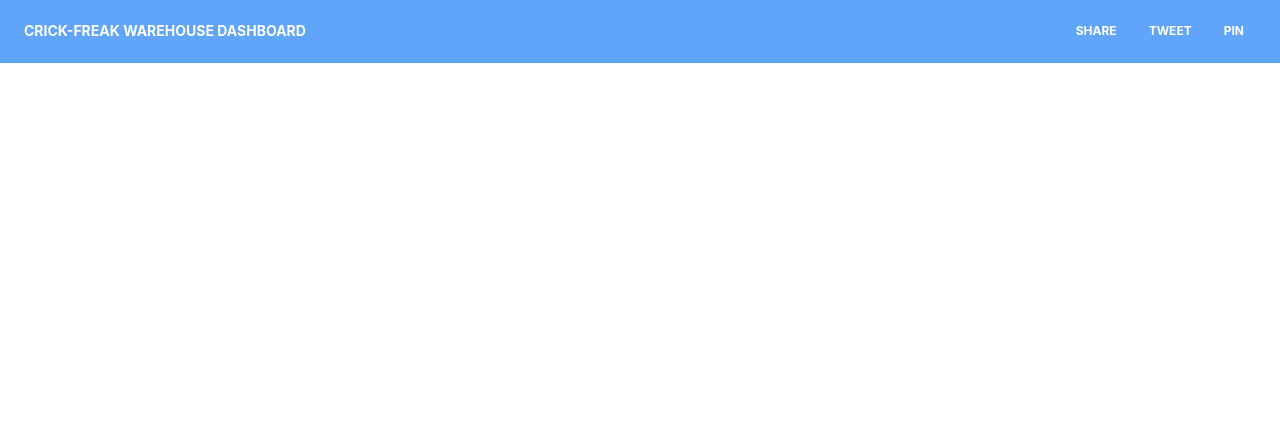
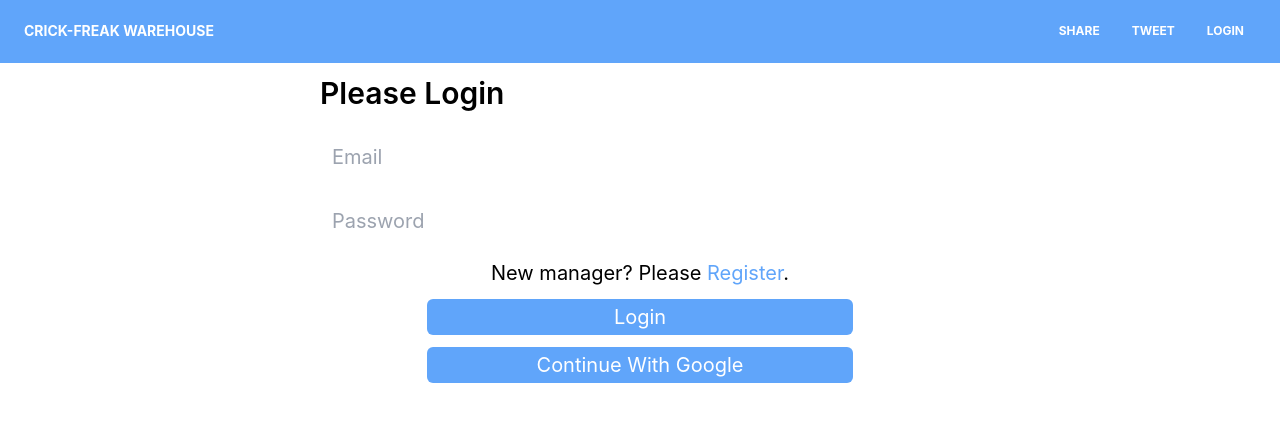
Before and after one commit to Labib2003/Inventory_Management_Website_CLIENT, a React (Create React App) app: page /login in a window 1280 px wide. Shown: the top 422 px of the page. Built offline with nearby package versions, Linux system fonts and the light colour scheme.

Commit message:
login and register page added

```diff
--- a/package.json
+++ b/package.json
@@ -7,8 +7,10 @@
     "@testing-library/jest-dom": "^5.16.4",
     "@testing-library/react": "^13.1.1",
     "@testing-library/user-event": "^13.5.0",
+    "firebase": "^9.7.0",
     "react": "^18.1.0",
     "react-dom": "^18.1.0",
+    "react-firebase-hooks": "^5.0.3",
     "react-router-dom": "^6.3.0",
     "react-scripts": "5.0.1",
     "web-vitals": "^2.1.4"
--- a/src/App.js
+++ b/src/App.js
@@ -1,6 +1,8 @@
 import { Route, Routes } from 'react-router-dom';
 import './App.css';
 import Home from './components/pages/Home/Home';
+import Login from './components/pages/Login/Login';
+import Register from './components/pages/Login/Register';
 import Navbar from './components/sharedPages/Navbar';
 
 function App() {
@@ -10,6 +12,8 @@ function App() {
       <Routes>
         <Route path='/' element={<Home></Home>} />
         <Route path='/home' element={<Home></Home>} />
+        <Route path='/login' element={<Login></Login>} />
+        <Route path='/register' element={<Register></Register>} />
       </Routes>
     </div>
   );
--- a/src/components/pages/Home/Banner/Banner.js
+++ b/src/components/pages/Home/Banner/Banner.js
@@ -5,7 +5,7 @@ const Banner = () => {
         <div className='flex justify-around container mx-auto mb-5'>
             <div className='w-1/2 text-left my-auto'>
                 <h1 className='text-5xl font-semibold mb-5'>Welcome to Crick-Freak warehouse</h1>
-                <p className='text-xl leading-relaxed'>Here you can manager your inventory by shipping/adding products to your collection.</p>
+                <p className='text-xl leading-relaxed'>Here you can manage your inventory by shipping/adding products to your collection.</p>
             </div>
             <img className='w-2/6 my-auto' src='banner4a10.png'></img>
         </div>
--- /dev/null
+++ b/src/components/pages/Login/Login.js
@@ -0,0 +1,21 @@
+import React from 'react';
+import { Link } from 'react-router-dom';
+
+const Login = () => {
+    return (
+        <div className='container mx-auto'>
+            <div className='w-1/2 mx-auto'>
+                <h3 className='text-3xl font-semibold mb-5 text-left'>Please Login</h3>
+                <form className='flex flex-col text-xl'>
+                    <input className='p-3 mb-3 rounded-md' type='email' placeholder='Email' required></input>
+                    <input className='p-3 mb-3 rounded-md' type='password' placeholder='Password' required></input>
+                    <p className='mb-3'>New manager? Please <Link to='/register' className='text-blue-400'>Register</Link>.</p>
+                    <input className='w-2/3 mx-auto text-white bg-blue-400 hover:bg-blue-500 rounded-md px-3 py-1 mb-3' type='submit' value='Login' />
+                    <button className='w-2/3 mx-auto text-white bg-blue-400 hover:bg-blue-500 rounded-md px-3 py-1'>Continue With Google</button>
+                </form>
+            </div>
+        </div>
+    );
+};
+
+export default Login;
--- /dev/null
+++ b/src/components/pages/Login/Register.js
@@ -0,0 +1,21 @@
+import React from 'react';
+import { Link } from 'react-router-dom';
+
+const Register = () => {
+    return (
+        <div className='container mx-auto'>
+            <div className='w-1/2 mx-auto'>
+                <h3 className='text-3xl font-semibold mb-5 text-left'>Please Register</h3>
+                <form className='flex flex-col text-xl'>
+                    <input className='p-3 mb-3 rounded-md' type='text' placeholder='Name' required></input>
+                    <input className='p-3 mb-3 rounded-md' type='email' placeholder='Email' required></input>
+                    <input className='p-3 mb-3 rounded-md' type='password' placeholder='Password' required></input>
+                    <p className='mb-3'>Already have an account? <Link to='/login' className='text-blue-400'>Login</Link>.</p>
+                    <input className='w-2/3 mx-auto text-white bg-blue-400 hover:bg-blue-500 rounded-md px-3 py-1 mb-3' type='submit' value='Register' />
+                </form>
+            </div>
+        </div>
+    );
+};
+
+export default Register;
--- a/src/components/sharedPages/Navbar.js
+++ b/src/components/sharedPages/Navbar.js
@@ -1,4 +1,5 @@
 import React from "react";
+import { Link } from "react-router-dom";
 
 export default function Navbar({ fixed }) {
     const [navbarOpen, setNavbarOpen] = React.useState(false);
@@ -7,12 +8,12 @@ export default function Navbar({ fixed }) {
             <nav className="relative flex flex-wrap items-center justify-between px-2 py-3 bg-blue-400 mb-3">
                 <div className="container px-4 mx-auto flex flex-wrap items-center justify-between">
                     <div className="w-full relative flex justify-between lg:w-auto lg:static lg:block lg:justify-start">
-                        <a
+                        <Link
                             className="text-sm font-bold leading-relaxed inline-block mr-4 py-2 whitespace-nowrap uppercase text-white"
-                            href="#pablo"
+                            to="/home"
                         >
-                            Crick-Freak Warehouse DashBoard
-                        </a>
+                            Crick-Freak Warehouse
+                        </Link>
                         <button
                             className="text-white cursor-pointer text-xl leading-none px-3 py-1 border border-solid border-transparent rounded bg-transparent block lg:hidden outline-none focus:outline-none"
                             type="button"
@@ -48,12 +49,12 @@ export default function Navbar({ fixed }) {
                                 </a>
                             </li>
                             <li className="nav-item">
-                                <a
+                                <Link
                                     className="px-3 py-2 flex items-center text-xs uppercase font-bold leading-snug text-white hover:opacity-75"
-                                    href="#pablo"
+                                    to="/login"
                                 >
-                                    <i className="fab fa-pinterest text-lg leading-lg text-white opacity-75"></i><span className="ml-2">Pin</span>
-                                </a>
+                                    <span className="ml-2">Login</span>
+                                </Link>
                             </li>
                         </ul>
                     </div>
--- /dev/null
+++ b/src/firebase.init.js
@@ -0,0 +1,22 @@
+// Import the functions you need from the SDKs you need
+import { initializeApp } from "firebase/app";
+import { getAuth } from "firebase/auth";
+// TODO: Add SDKs for Firebase products that you want to use
+// https://firebase.google.com/docs/web/setup#available-libraries
+
+// Your web app's Firebase configuration
+const firebaseConfig = {
+  apiKey: "AIzaSyDkNFhregE-k9L9TFwmwWgUK5YjT870WiQ",
+  authDomain: "crick-freak-assignment.firebaseapp.com",
+  projectId: "crick-freak-assignment",
+  storageBucket: "crick-freak-assignment.appspot.com",
+  messagingSenderId: "770508001412",
+  appId: "1:770508001412:web:04b0a4ce4c799dc57432d1"
+};
+
+// Initialize Firebase
+const app = initializeApp(firebaseConfig);
+
+const auth = getAuth(app);
+
+export default auth;
```
Also changed, not shown: 1 other file (tests, documents, lock files or other folders).
